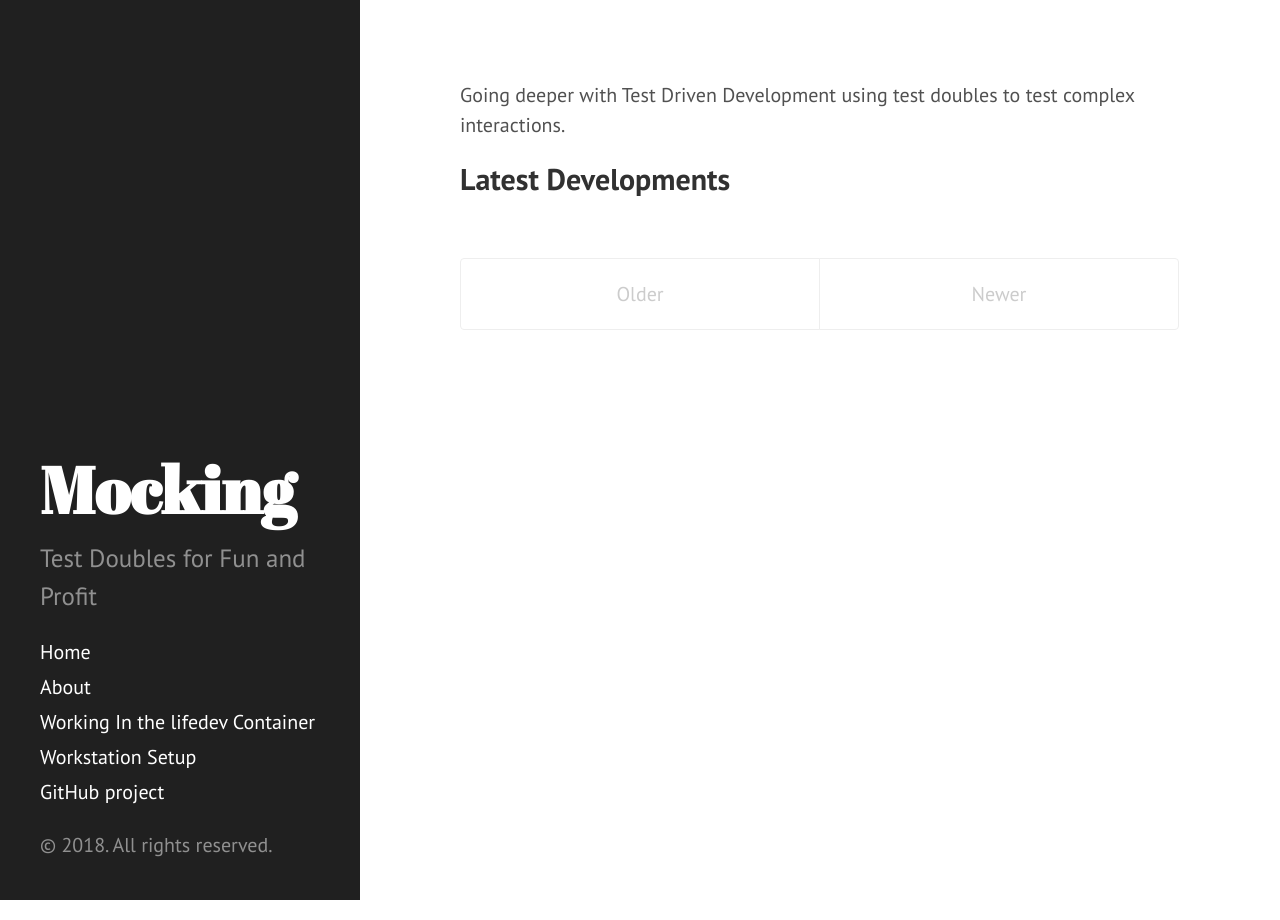
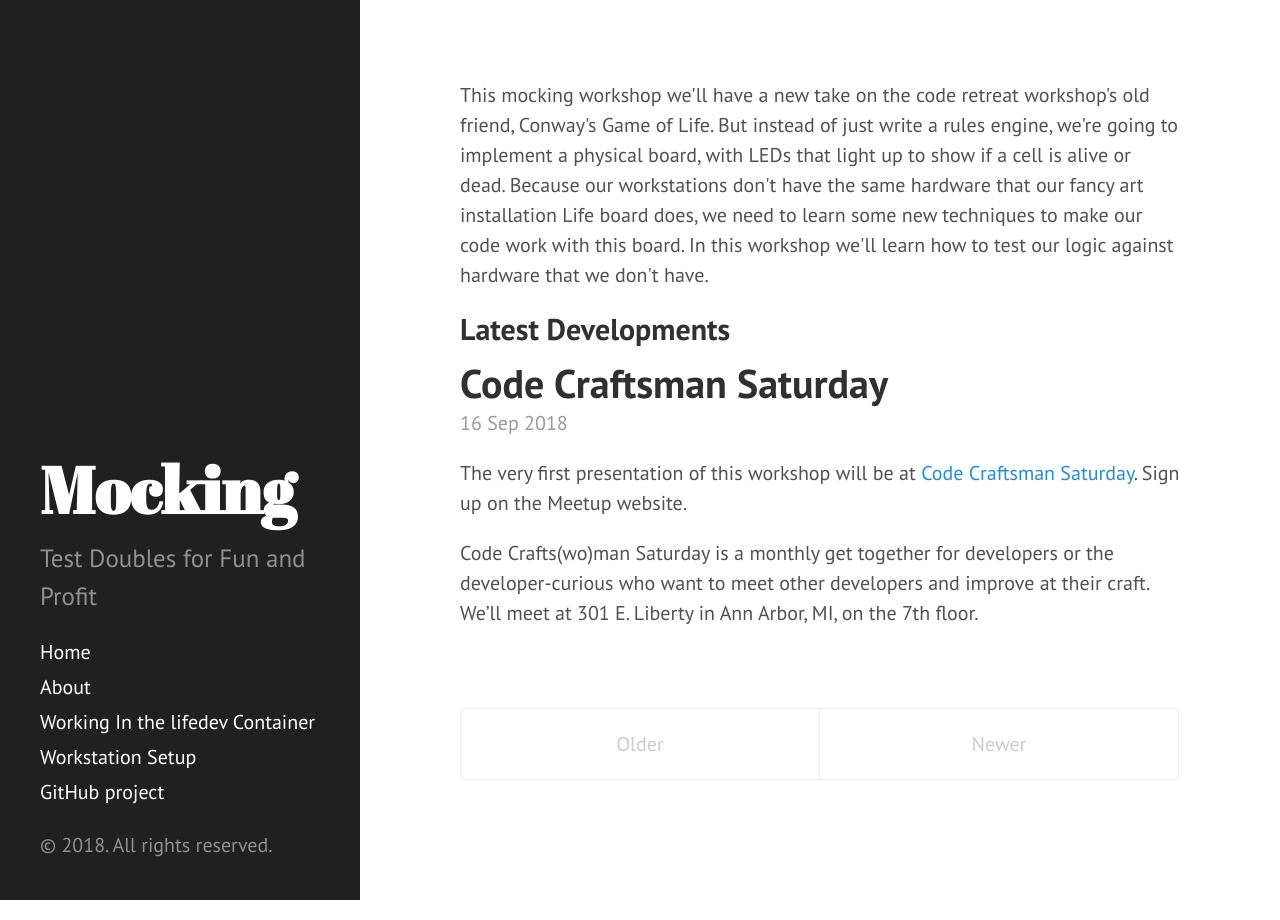
Before and after one commit to LazarusID/embedded-life, a Jekyll site: the page built from docs/index.html, in a window 1280 px wide. Built offline with Jekyll 4.4.1, drawn with Linux system fonts in a browser that asks for light colours; the list of posts is cut into pages by our own code.

Commit message:
Added a description and post about first event

```diff
--- /dev/null
+++ b/docs/_posts/2018-09-16-code-craftsman-saturday.md
@@ -0,0 +1,8 @@
+---
+title: "Code Craftsman Saturday"
+layout: post
+---
+
+The very first presentation of this workshop will be at [Code Craftsman Saturday](https://www.meetup.com/TechLife-Ann-Arbor/events/cszggpyxnbrb/).  Sign up on the Meetup website.
+
+Code Crafts(wo)man Saturday is a monthly get together for developers or the developer-curious who want to meet other developers and improve at their craft.  We'll meet at 301 E. Liberty in Ann Arbor, MI, on the 7th floor.
--- a/docs/index.html
+++ b/docs/index.html
@@ -3,8 +3,13 @@ layout: default
 title: Home
 ---
 
-{{ site.description }}
+This mocking workshop we'll have a new take on the code retreat workshop's old friend, Conway's Game of Life. But
+instead of just write a rules engine, we're going to implement a physical board, with LEDs that light up to show if a
+cell is alive or dead.
 
+Because our workstations don't have the same hardware that our fancy art installation Life board does, we need to learn
+some new techniques to make our code work with this board. In this workshop we'll learn how to test our logic against
+hardware that we don't have.
 
 <h2>Latest Developments</h2>
 <div class="posts">
```
Lines whose indentation alone changed are shown as unchanged.
